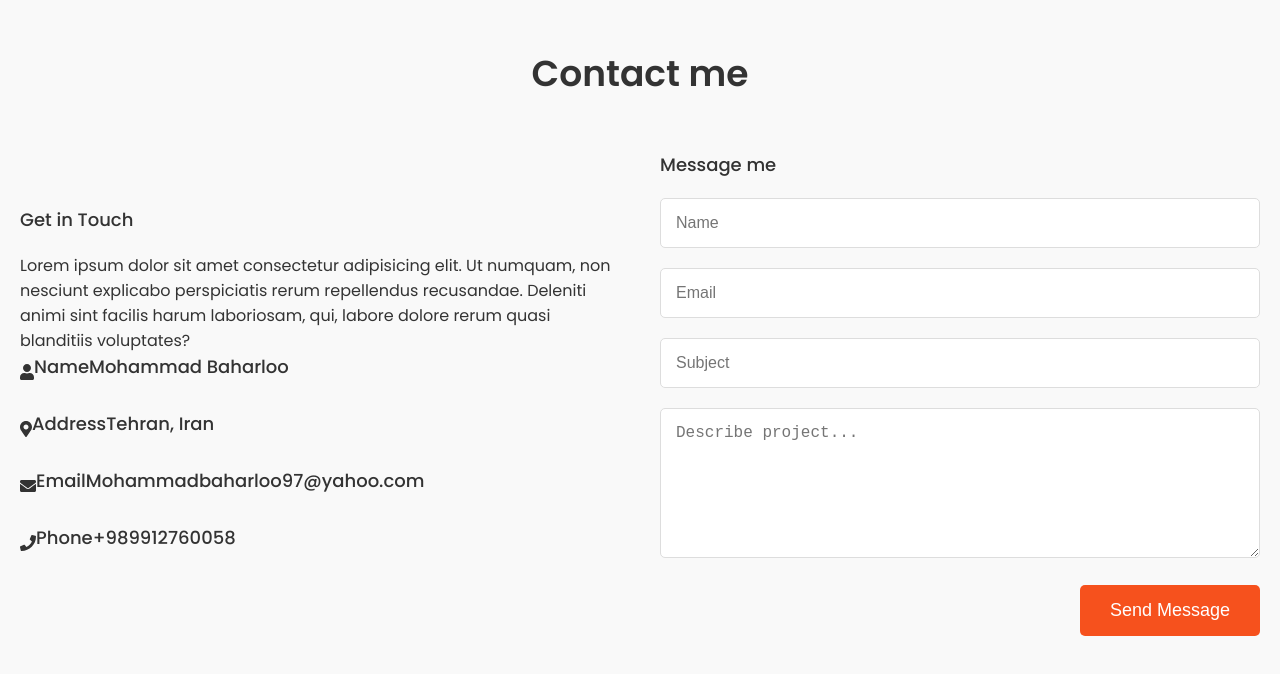
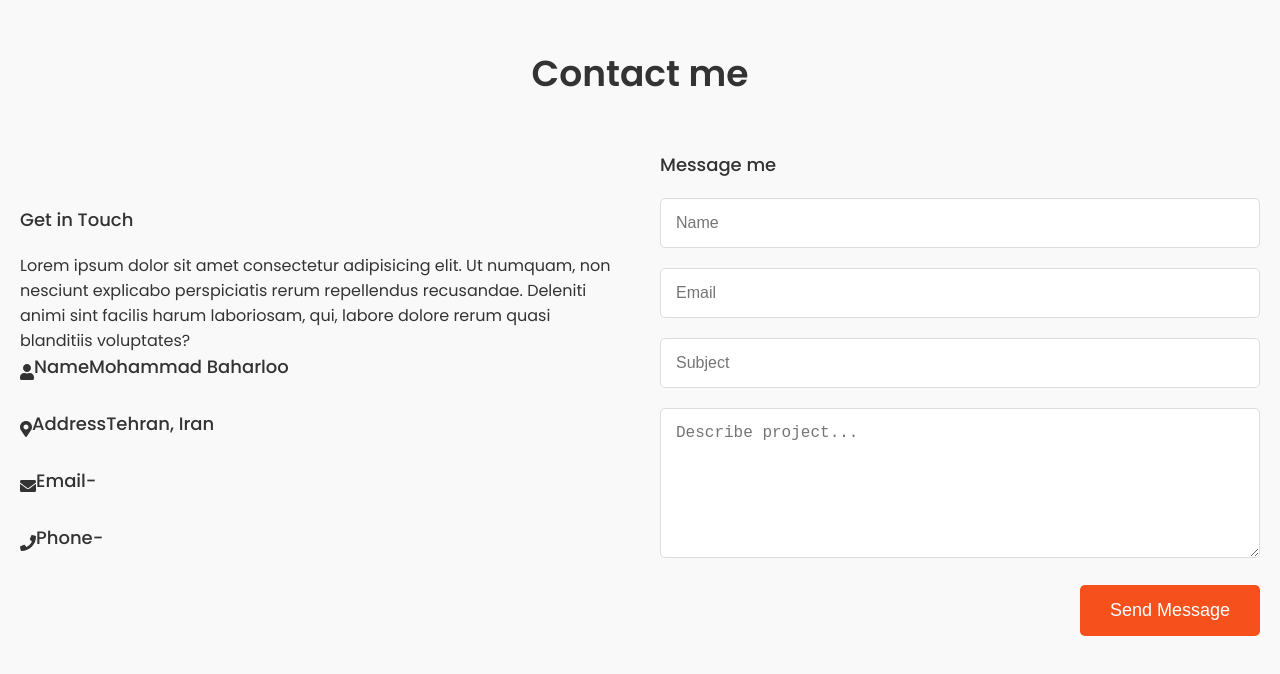
Before and after one commit to iimohammad/resume, a plain HTML site: page index.html in a window 1280 px wide. Shown: the part 2408-3082 px from the top of the page. Drawn offline with nearby package versions, Linux system fonts and the light colour scheme.

Commit message:
Update index.html

```diff
--- a/index.html
+++ b/index.html
@@ -166,14 +166,14 @@
                             <i class="fas fa-envelope"></i>
                             <div class="info">
                                 <div class="head">Email</div>
-                                <div class="sub-title">Mohammadbaharloo97@yahoo.com</div>
+                                <div class="sub-title">-</div>
                             </div>
                         </div>
                         <div class="row">
                             <i class="fas fa-phone"></i>
                             <div class="info">
                                 <div class="head">Phone</div>
-                                <div class="sub-title">+989912760058</div>
+                                <div class="sub-title">-</div>
                             </div>
                         </div>
                     </div>
```
